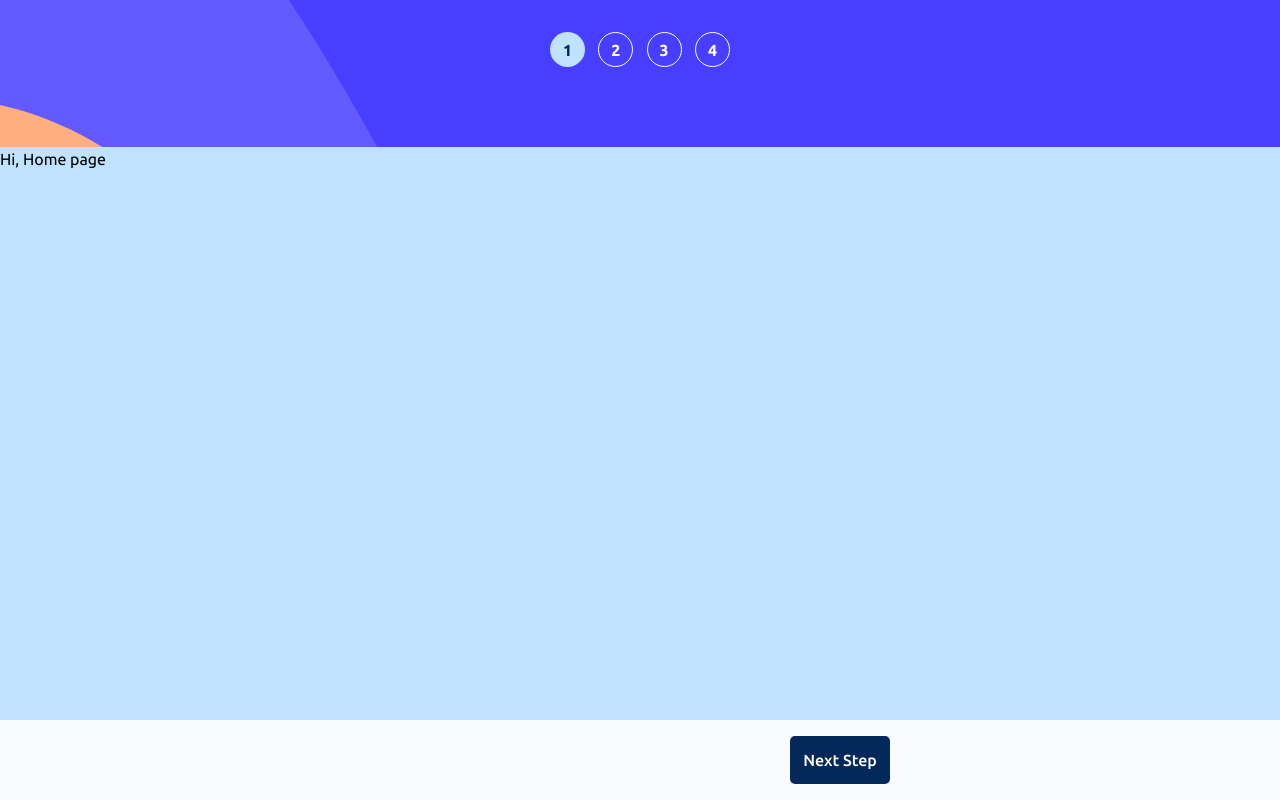
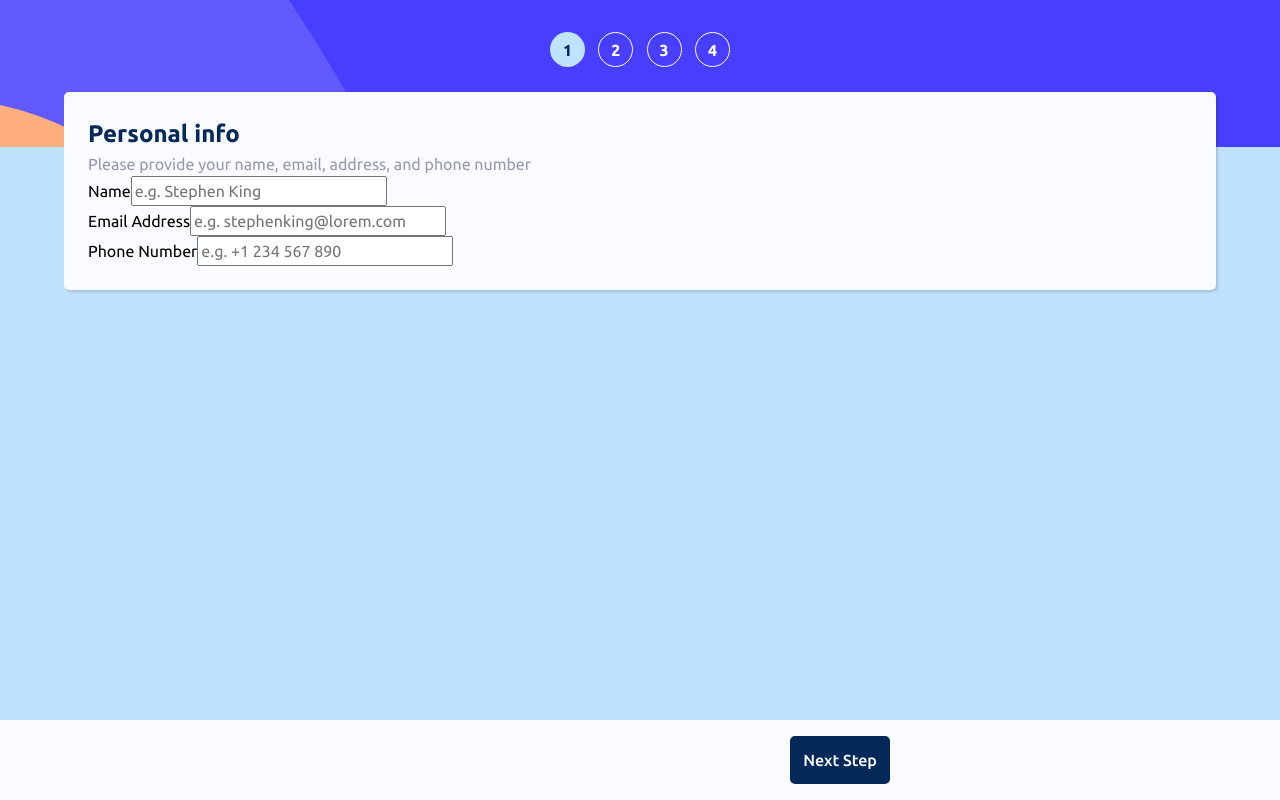
Before and after one commit to sodiqsanusi/multi-step-form, a Next.js app: page / in a window 1280 px wide. Built offline with nearby package versions, Linux system fonts and the light colour scheme.

Commit message:
Atomic commits to track progress better and retrace steps quicker

```diff
--- /dev/null
+++ b/components/container/container.js
@@ -0,0 +1,11 @@
+import styles from './container.module.css';
+
+const Container = ({children}) => {
+  return (
+    <main className={styles.container}>
+      {children}
+    </main>
+  );
+}
+
+export default Container;
--- /dev/null
+++ b/components/container/container.module.css
@@ -0,0 +1,18 @@
+.container{
+  background-color: var(--alabaster);
+  width: 90%;
+  margin: 0 auto 1em;
+  padding: 1.5em;
+  position: relative;
+  border-radius: 5px;
+  box-shadow: rgba(0, 0, 0, 0.15) 1.95px 1.95px 2.6px;
+  bottom: 55px;
+}.container h1{
+  color: var(--marineBlue);
+  font-size: 1.5rem;
+  line-height: 1.5;
+}.container h2{
+  color: var(--coolGray);
+  font-size: 1rem;
+  font-weight: 400;
+}
--- a/pages/index.js
+++ b/pages/index.js
@@ -1,6 +1,7 @@
 import Head from 'next/head'
 import { useContext, useEffect } from 'react'
 import { globalContext } from '../globalContext'
+import Container from '../components/container/container';
 
 export default function Home() {
 
@@ -14,9 +15,33 @@ export default function Home() {
       <Head>
         <title>Multistep Form</title>
       </Head>
-      <main>
-        Hi, Home page
-      </main>
+      <Container>
+        <h1>Personal info</h1>
+        <h2>Please provide your name, email, address, and phone number</h2>
+        <form>
+          <div>
+            <label htmlFor="name">Name</label>
+            <input
+             type="text" name="Name" id="name"
+             placeholder='e.g. Stephen King'
+            />
+          </div>
+          <div>
+            <label htmlFor="email">Email Address</label>
+            <input
+             name="Email" id="email" type='email'
+             placeholder='e.g. stephenking@lorem.com'
+            />
+          </div>
+          <div>
+            <label htmlFor="number">Phone Number</label>
+            <input
+             type="text" name="Phone Number" id="number"
+             placeholder='e.g. +1 234 567 890'
+            />
+          </div>
+        </form>
+      </Container>
     </>
   )
 }
```
